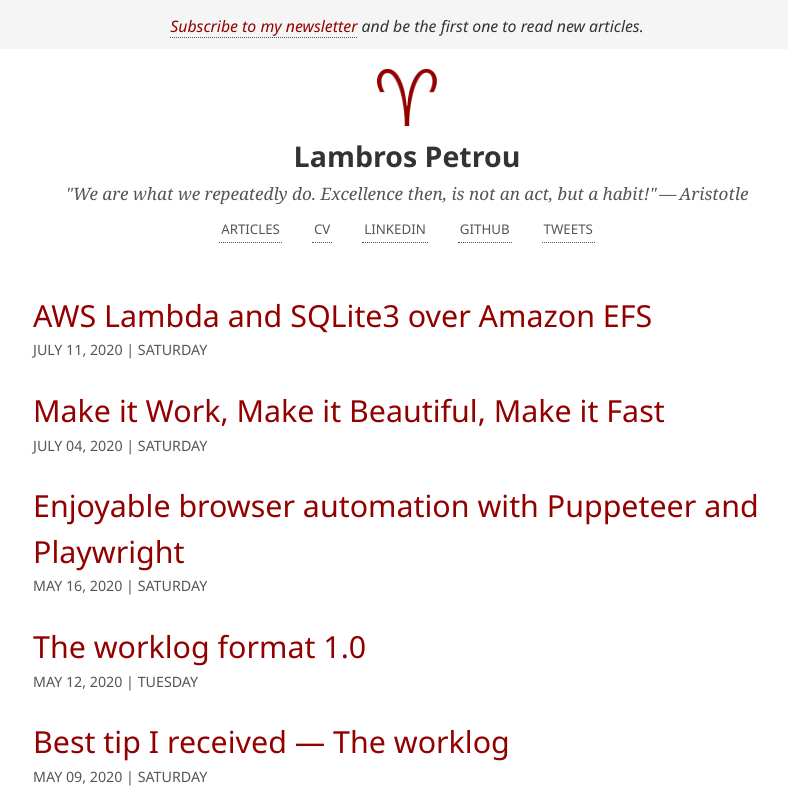
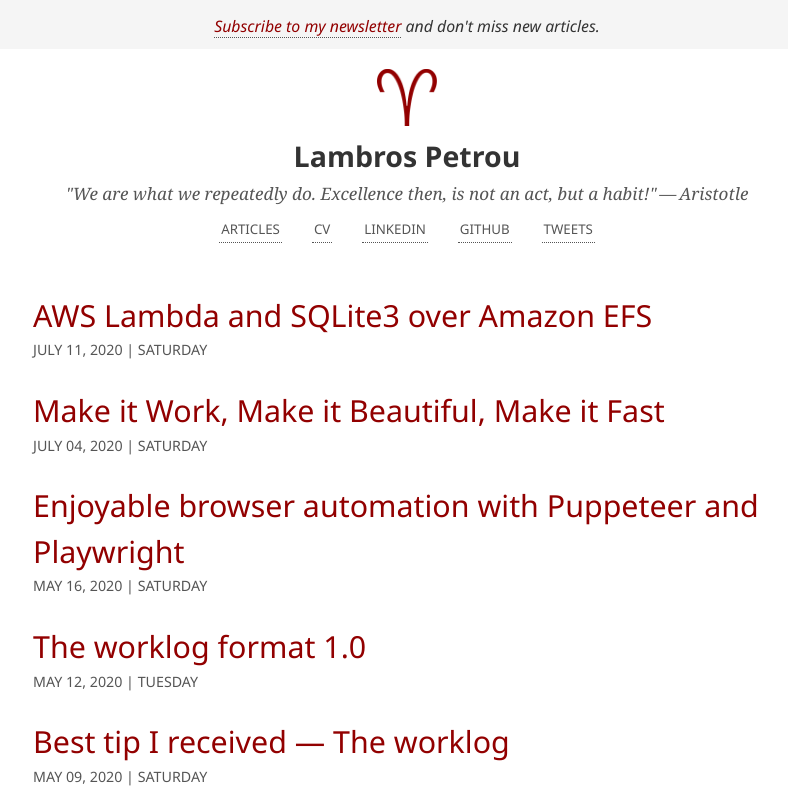
Before and after one commit to lambrospetrou/lambrospetrou.github.io, a Next.js app: page / in a window 1280 px wide. Shown: the top 800 px of the page, without its empty margins (233-1021 px from the left). Built offline with nearby package versions, Linux system fonts and the light colour scheme.

Commit message:
Update layout.js

```diff
--- a/src/components/layout.js
+++ b/src/components/layout.js
@@ -73,7 +73,7 @@ const Header = ({}) => {
   return (
     <header id="header-wrapper" className="outer-section">
       <div className="header-signup-strip">
-        <small><a href="/newsletter">Subscribe to my newsletter</a> and be the first one to read new articles.</small>
+        <small><a href="/newsletter">Subscribe to my newsletter</a> and don't miss new articles.</small>
       </div>
       <div id="inner-header" className="inner-section">
         <div id="header-logo">
```
